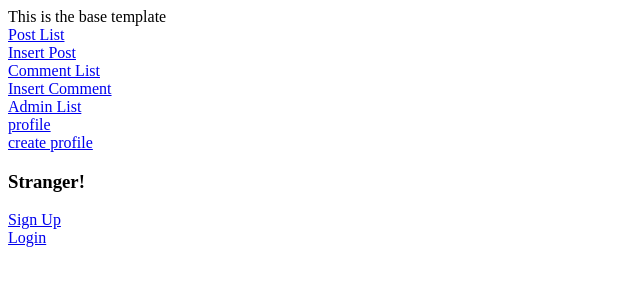
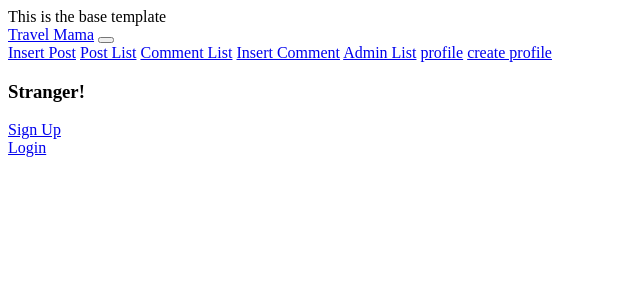
Before and after one commit to htrafsan/TravelMama, a Django app: page /comment/ in a window 1280 px wide. Shown: the top 300 px of the page, without its empty margins (0-640 px from the left). Run offline with Django 3.2, Linux system fonts and the light colour scheme; data that the repository does not hold is empty.

Commit message:
Bootstrap
Co-Authored-By: rafsanht <68610041+rafsanht@users.noreply.github.com>
Co-Authored-By: @htrafsan <61629699+rafsan068@users.noreply.github.com>
Co-Authored-By: rafsan ☀️ <24646958+officialrafsan@users.noreply.github.com>
Co-Authored-By: Antik14 <67729852+antik14@users.noreply.github.com>
Co-Authored-By: eftikhirul <67730041+eftikhirul@users.noreply.github.com>
Co-Authored-By: Muhammad Bin Mujib <18101017@uap-bd.edu>
Co-Authored-By: Tanmoy Sarkar Pias <pias1600@gmail.com>
Co-Authored-By: Tanveer Ahamed Rabby <tanveer.rabby87@gmail.com>

```diff
--- a/Travelmama/urls.py
+++ b/Travelmama/urls.py
@@ -53,4 +53,5 @@ urlpatterns = [
 
 
 
+
 ]+ static(settings.MEDIA_URL, document_root=settings.MEDIA_ROOT)
--- a/templates/base.html
+++ b/templates/base.html
@@ -15,13 +15,36 @@ This is the base template
 
 {#<a href="{% url 'User' %}">User List</a><br>#}
 {#<a href="{% url 'insertUser' %}">Insert User</a><br>#}
-<a href="{% url 'Post' %}">Post List</a><br>
-<a href="{% url 'insertPost' %}">Insert Post</a><br>
-<a href="{% url 'Comment' %}">Comment List</a><br>
-<a href="{% url 'insertComment' %}">Insert Comment</a><br>
-<a href="{% url 'Admin' %}">Admin List</a><br>
-<a href="{% url 'profile' %}">profile</a><br>
-<a href="{% url 'createProfile' %}">create profile</a><br>
+{#<a href="{% url 'Post' %}">Post List</a><br>#}
+{#<a href="{% url 'insertPost' %}">Insert Post</a><br>#}
+{#<a href="{% url 'Comment' %}">Comment List</a><br>#}
+{#<a href="{% url 'insertComment' %}">Insert Comment</a><br>#}
+{#<a href="{% url 'Admin' %}">Admin List</a><br>#}
+{#<a href="{% url 'profile' %}">profile</a><br>#}
+{#<a href="{% url 'createProfile' %}">create profile</a><br>#}
+
+
+<nav class="navbar navbar-expand-lg navbar-light bg-light">
+  <a class="navbar-brand" href="#">Travel Mama</a>
+  <button class="navbar-toggler" type="button" data-toggle="collapse" data-target="#navbarNavAltMarkup" aria-controls="navbarNavAltMarkup" aria-expanded="false" aria-label="Toggle navigation">
+    <span class="navbar-toggler-icon"></span>
+  </button>
+  <div class="collapse navbar-collapse" id="navbarNavAltMarkup">
+    <div class="navbar-nav">
+{#      <a class="nav-link active" href="{% url 'profile' %}">Home<span class="sr-only">(current)</span></a>#}
+
+      <a class="nav-link" href="{% url 'insertPost' %}">Insert Post</a>
+      <a class="nav-link" href="{% url 'Post' %}">Post List</a>
+      <a class="nav-link" href="{% url 'Comment' %}">Comment List</a>
+      <a class="nav-link" href="{% url 'insertComment' %}">Insert Comment</a>
+      <a class="nav-link" href="{% url 'Admin' %}">Admin List</a>
+      <a class="nav-link" href="{% url 'profile' %}">profile</a>
+      <a class="nav-link" href="{% url 'createProfile' %}">create profile</a>
+    </div>
+</nav>
+
+
+
 
 
 
```
